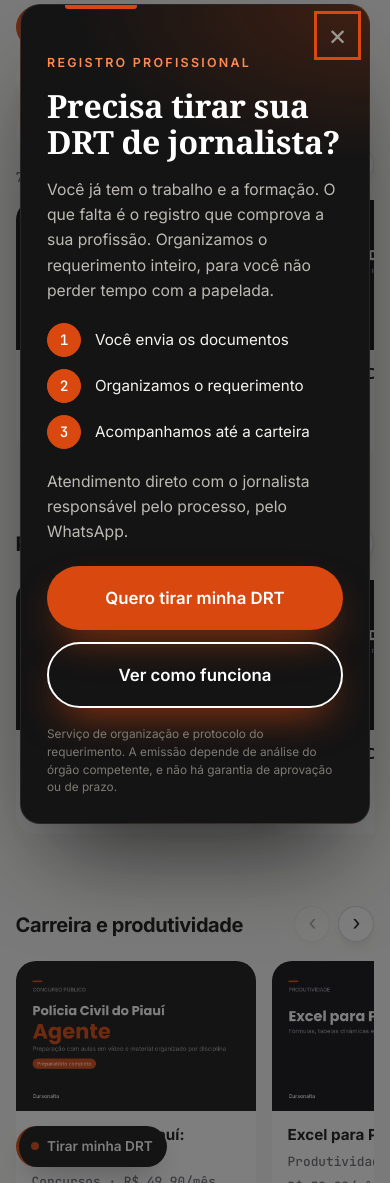
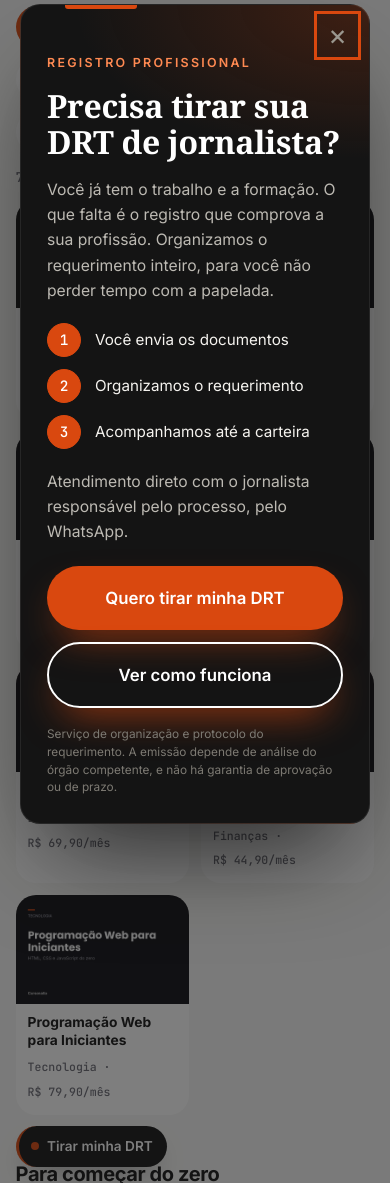
Before and after one commit to copy9/cursonalta, a PHP site: page /cursos.html in a window 390 px wide. Shown: the part 355-1538 px from the top of the page. Run offline with PHP 8.4, Linux system fonts and the light colour scheme.

Commit message:
Celular: fileiras e catálogo em grade de 2 colunas, sem cartões cortados
Co-Authored-By: Claude Haiku 5.5 <noreply@anthropic.com>
Claude-Session: https://claude.ai/code/session_01NS7Hnb65pZKcFRh7KgykFT

```diff
--- a/css/style.css
+++ b/css/style.css
@@ -462,3 +462,20 @@ a:focus-visible, button:focus-visible, input:focus-visible, select:focus-visible
   .pop h2 { font-size: 2rem; }
   .pop-actions .btn, .pop-actions .btn-ghost-dark { width: 100%; }
 }
+
+/* Celular: fileiras viram grade de 2 colunas, sem cartões cortados */
+@media (max-width: 760px) {
+  .row-track {
+    display: grid; grid-template-columns: 1fr 1fr; gap: 12px; overflow: visible;
+    padding: 4px 4% 8px; scroll-snap-type: none;
+  }
+  .row-track .poster { width: auto; }
+  .row-nav { display: none; }
+  .row-track .poster:hover { transform: none; }
+  .poster-info { padding: 10px 12px 12px; }
+  .poster-info strong { font-size: .86rem; }
+  .poster-info small { font-size: .72rem; }
+  .catalog-results .grid { grid-template-columns: 1fr 1fr; gap: 12px; }
+  .section-row h2 { font-size: 1.5rem; }
+  .row { margin-bottom: 36px; }
+}
```
